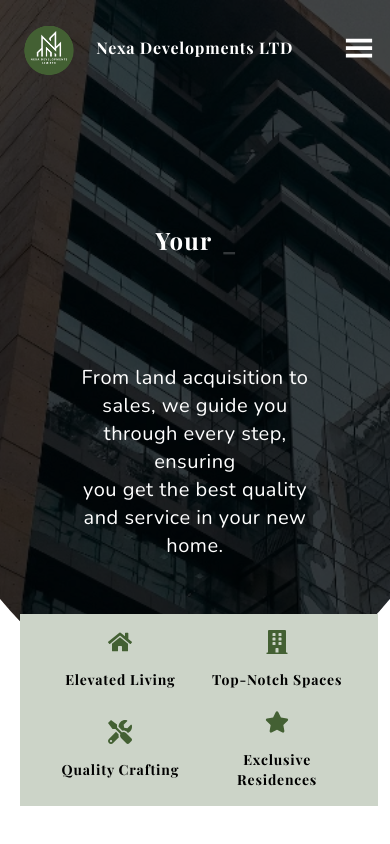
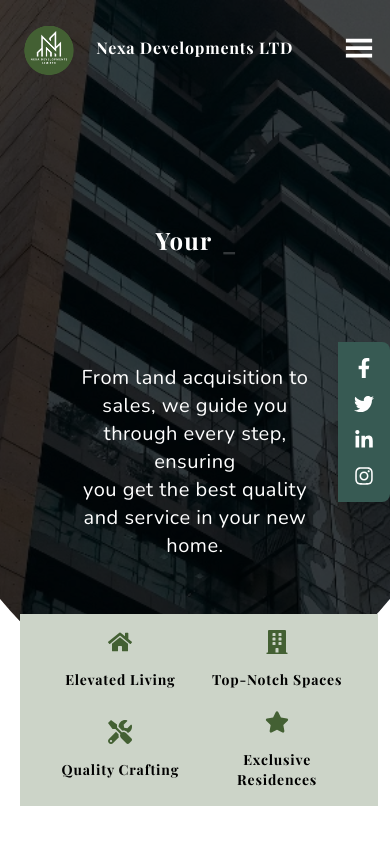
Before and after one commit to alifhossain07/nexa-development-realestate, a Next.js app: page / in a window 390 px wide. Shown: the top 844 px of the page. Built offline with nearby package versions, Linux system fonts and the light colour scheme; a web font is replaced by a local one.

Commit message:
Demo Deploy(Fix Responsiveness)

```diff
--- a/app/shared/SocialSidebar.tsx
+++ b/app/shared/SocialSidebar.tsx
@@ -8,7 +8,7 @@ import {
 
 const SocialSidebar = () => {
   return (
-    <div className="fixed hidden lg:block top-1/2 right-0 transform -translate-y-1/2 bg-[#375A53] p-4 rounded-r-lg shadow-md space-y-4 z-50">
+    <div className="fixed top-1/2 right-0 transform -translate-y-1/2 bg-[#375A53] p-4 lg:p-4 rounded-r-lg shadow-md space-y-4 z-50">
       {/* Facebook */}
       <a
         href="https://facebook.com"
@@ -16,7 +16,7 @@ const SocialSidebar = () => {
         rel="noopener noreferrer"
         className="block text-white hover:text-[#6F8478] transition-colors duration-300"
       >
-        <FaFacebookF size={24} />
+        <FaFacebookF className="w-5 h-5 lg:w-6 lg:h-6" />
       </a>
 
       {/* Twitter */}
@@ -26,7 +26,7 @@ const SocialSidebar = () => {
         rel="noopener noreferrer"
         className="block text-white hover:text-[#6F8478] transition-colors duration-300"
       >
-        <FaTwitter size={24} />
+        <FaTwitter className="w-5 h-5 lg:w-6 lg:h-6" />
       </a>
 
       {/* LinkedIn */}
@@ -36,7 +36,7 @@ const SocialSidebar = () => {
         rel="noopener noreferrer"
         className="block text-white hover:text-[#6F8478] transition-colors duration-300"
       >
-        <FaLinkedinIn size={24} />
+        <FaLinkedinIn className="w-5 h-5 lg:w-6 lg:h-6" />
       </a>
 
       {/* Instagram */}
@@ -46,7 +46,7 @@ const SocialSidebar = () => {
         rel="noopener noreferrer"
         className="block text-white hover:text-[#6F8478] transition-colors duration-300"
       >
-        <FaInstagram size={24} />
+        <FaInstagram className="w-5 h-5 lg:w-6 lg:h-6" />
       </a>
     </div>
   );
```
